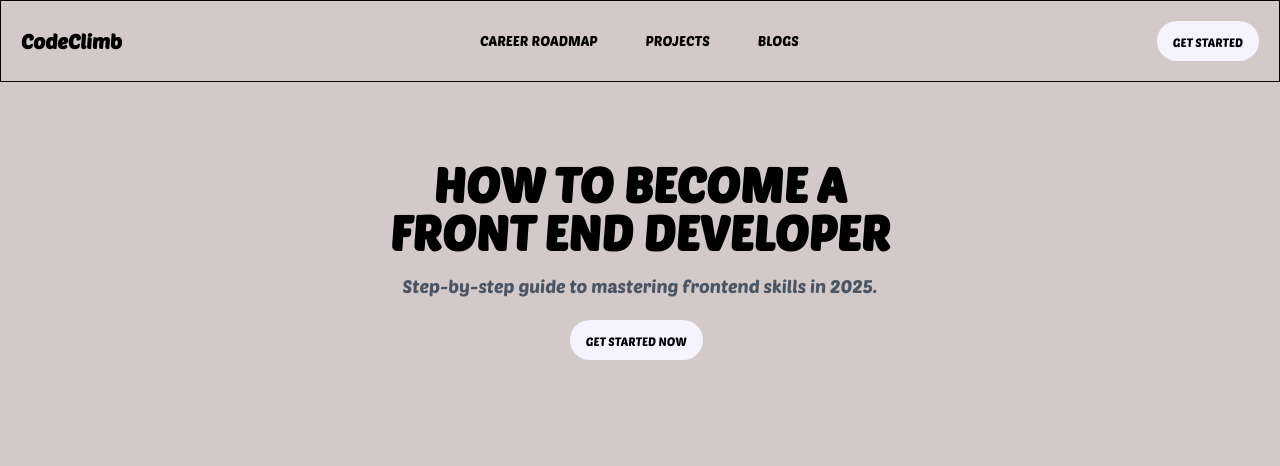
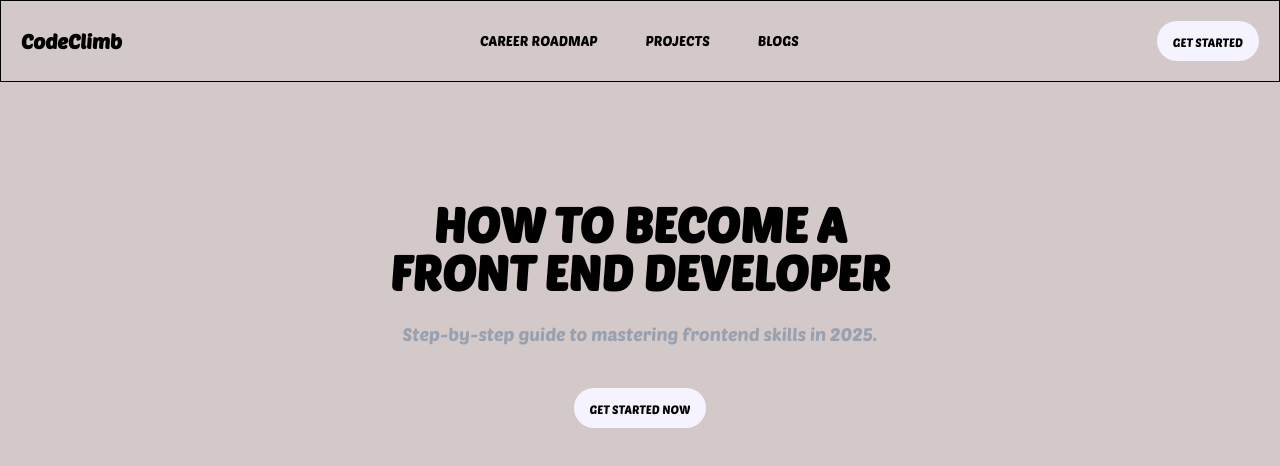
Before and after one commit to Tanujeet/CodeClimb, a Next.js app in the folder apps/web/: page /Roadmap/frontend in a window 1280 px wide. Shown: the top 466 px of the page. Built offline with nearby package versions, Linux system fonts and the light colour scheme; no server answers.

Commit message:
career Roadmap changes

```diff
--- a/apps/web/app/Roadmap/frontend/page.tsx
+++ b/apps/web/app/Roadmap/frontend/page.tsx
@@ -3,22 +3,23 @@ import Navbar from "../../../Components/Navbar";
 
 const page = () => {
   return (
-    <div className="min-h-screen w-screen flex justify-center">
+    <section className="h-screen w-screen flex justify-center">
       <Navbar />
-
-      <div className="mt-40">
+      <div className="relative mt-56 lg:mt-50 ">
+        <div className="relative flex flex-col gap-6 z-10 justify-center items-center text-center0">
           <h1 className="uppercase text-5xl text-center font-bold">
             How To Become a <br />
             Front End Developer
           </h1>
-        <p className="text-center text-lg mt-4 text-gray-600">
+          <p className="text-gray-400 max-w-[600px] text-md lg:text-lg block font-light">
             Step-by-step guide to mastering frontend skills in 2025.
           </p>
-        <div className="ml-45 mt-5">
+          <div className="mt-4">
             <Button title="Get started now" />
           </div>
         </div>
       </div>
+    </section>
   );
 };
 
```
Lines whose indentation alone changed are shown as unchanged.
